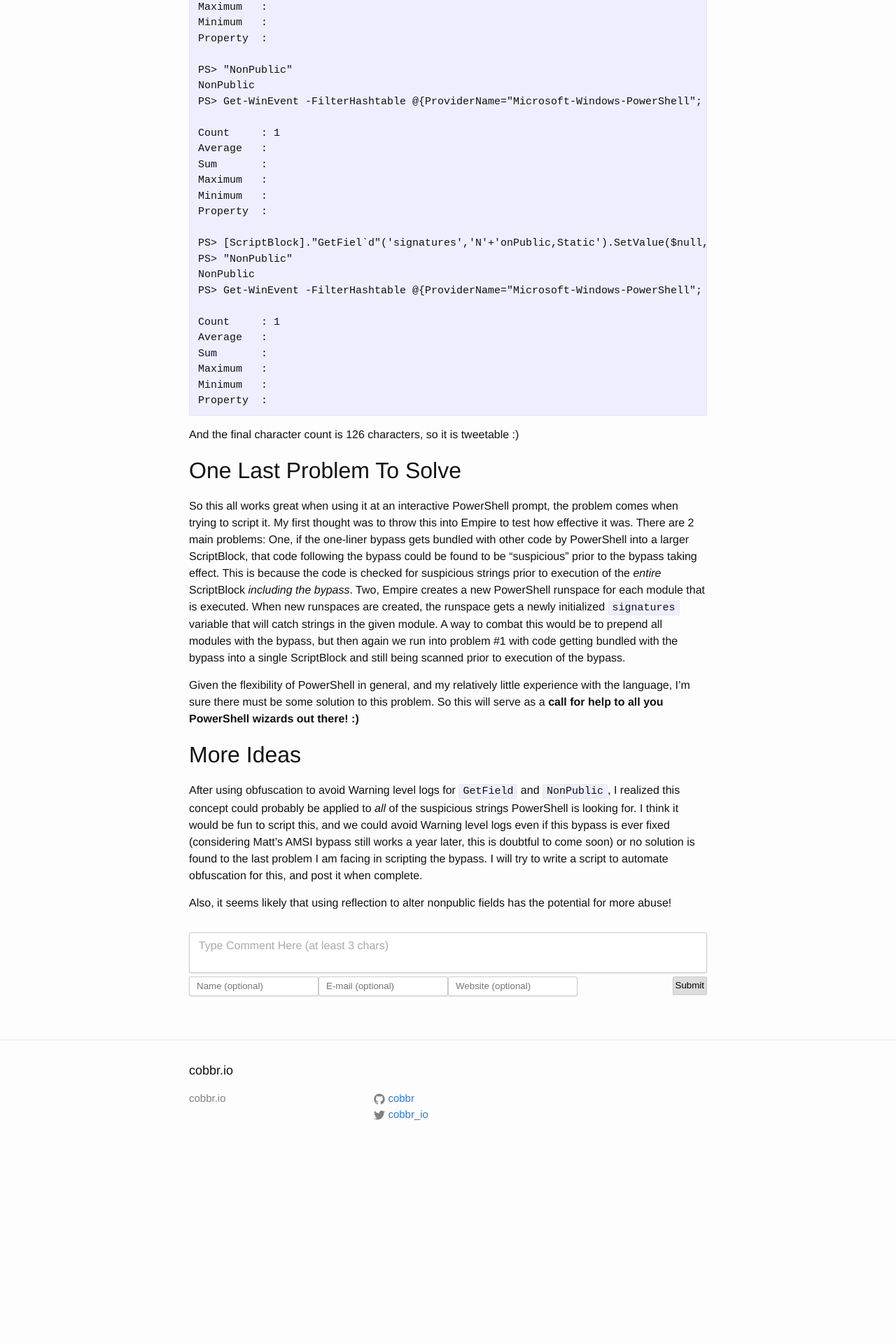
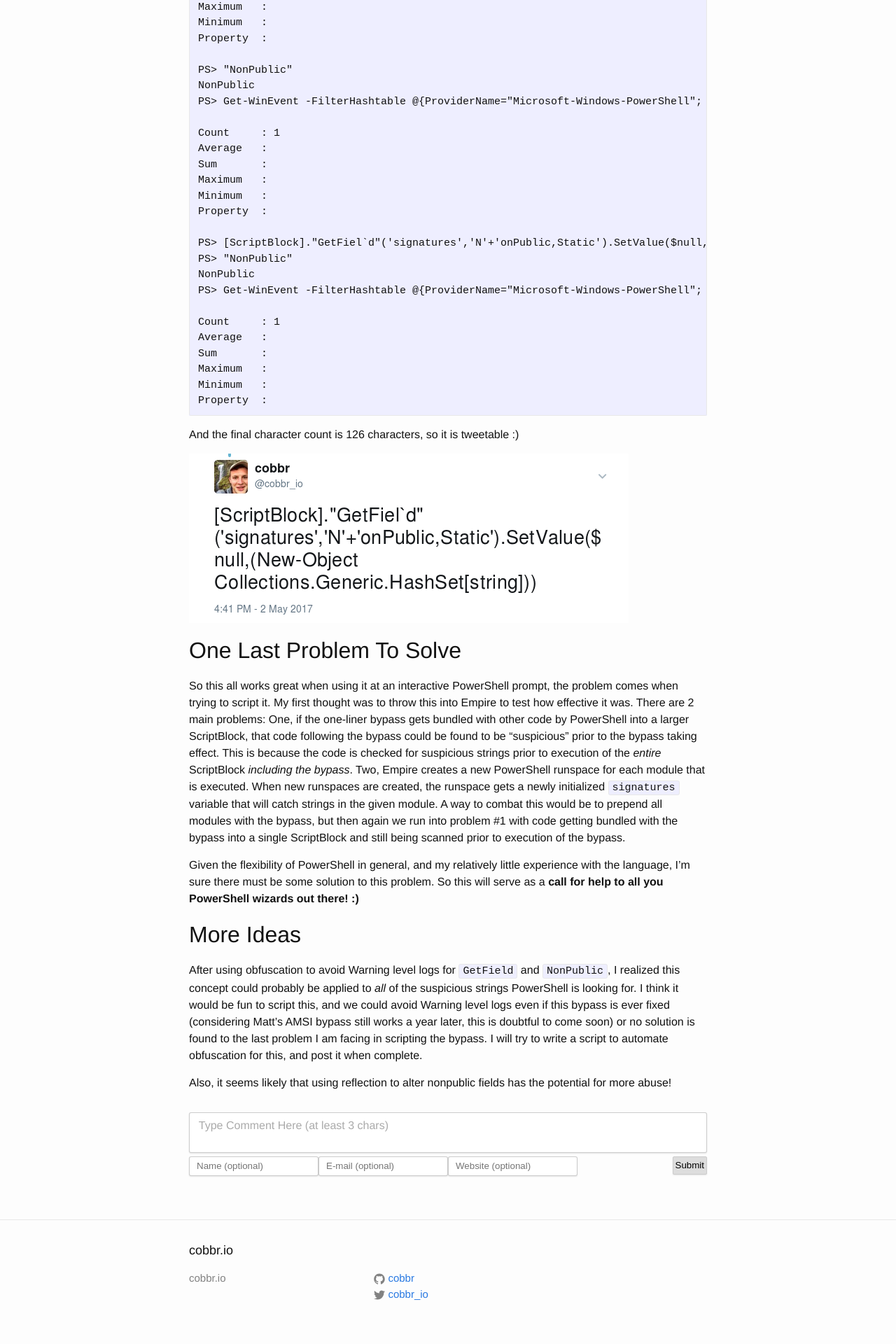
Before and after one commit to cobbr/cobbr.io, a Jekyll site: the page built from _posts/2017-05-02-ScriptBlock-Warning-Event-Logging-Bypass.md, in a window 1280 px wide. Shown: the part 4177-6097 px from the top of the page at 70% size. Built offline with Jekyll 4.4.1, drawn with Linux system fonts in a browser that asks for light colours; before the commit the page ends 5840 px from its top, so only the background shows below that.

Commit message:
Add screenshot

```diff
--- a/_posts/2017-05-02-ScriptBlock-Warning-Event-Logging-Bypass.md
+++ b/_posts/2017-05-02-ScriptBlock-Warning-Event-Logging-Bypass.md
@@ -158,6 +158,8 @@ Property  :
 
 And the final character count is 126 characters, so it is tweetable :)
 
+![Warning Log Bypass]({{site.baseurl}}/assets/images/warning-log-bypass-tweet.png)
+
 ## One Last Problem To Solve
 
 So this all works great when using it at an interactive PowerShell prompt, the problem comes when trying to script it. My first thought was to throw this into Empire to test how effective it was. There are 2 main problems: One, if the one-liner bypass gets bundled with other code by PowerShell into a larger ScriptBlock, that code following the bypass could be found to be "suspicious" prior to the bypass taking effect. This is because the code is checked for suspicious strings prior to execution of the *entire* ScriptBlock *including the bypass*. Two, Empire creates a new PowerShell runspace for each module that is executed. When new runspaces are created, the runspace gets a newly initialized `signatures` variable that will catch strings in the given module. A way to combat this would be to prepend all modules with the bypass, but then again we run into problem #1 with code getting bundled with the bypass into a single ScriptBlock and still being scanned prior to execution of the bypass.
```
Also changed, not shown: assets/images/warning-log-bypass-tweet.png (added).
